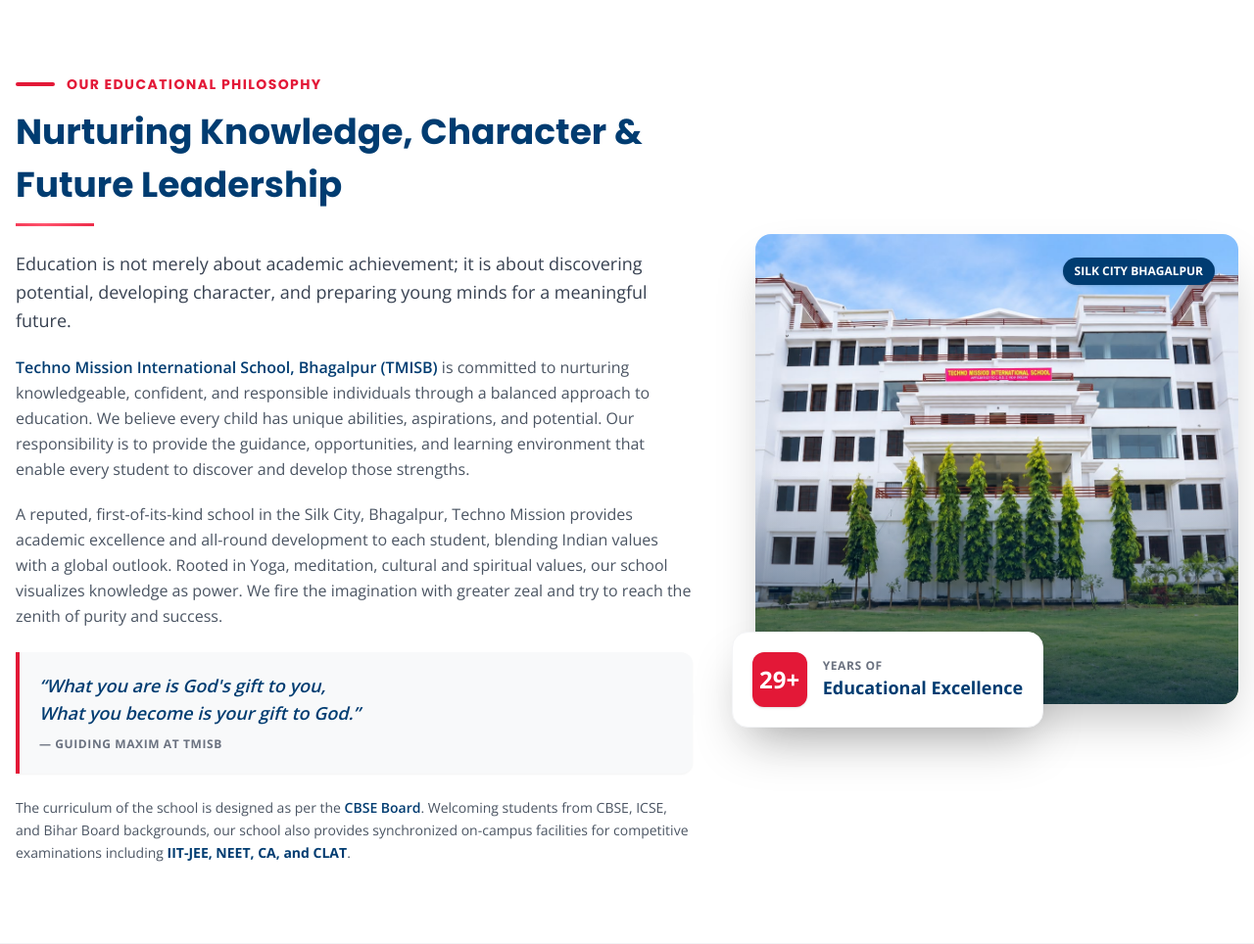
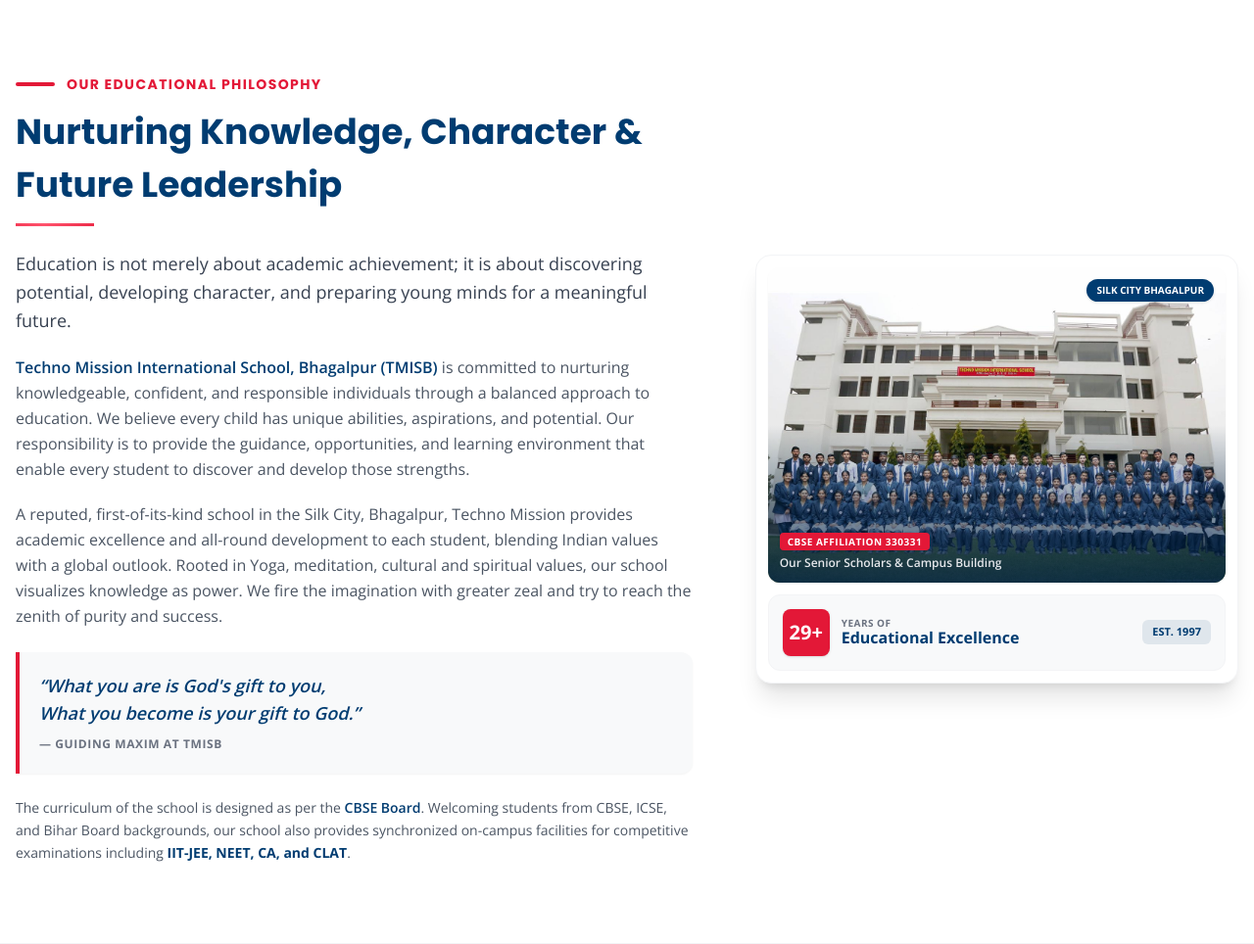
Before and after one commit to Rohith092003/Technomission, a WordPress theme: template wp-theme/tmisb/page-about.php in a window 1280 px wide. Shown: the part 712-1676 px from the top of the page at 98% size. Run offline with PHP 8.4 and a stand-in for WordPress, Linux system fonts and the light colour scheme; the site name, menu and one post (Sample post) are stand-ins, and other content is empty; some libraries are stand-ins or nearby versions; some web fonts are replaced.

Commit message:
Add official Techno Mission students group photo to About Us and Gallery

```diff
--- a/wp-theme/tmisb/functions.php
+++ b/wp-theme/tmisb/functions.php
@@ -878,12 +878,20 @@ function tmisb_auto_seed_gallery() {
 
     $default_photos = array(
         array(
+            'title'    => 'Senior Secondary Scholars & Campus Pride',
+            'caption'  => 'Graduating batch and student leaders proudly photographed in front of the TMISB campus building',
+            'category' => 'campus',
+            'layout'   => 'wide',
+            'image'    => 'assets/images/client-images/techno-mission-group-photo.jpg',
+            'order'    => 1,
+        ),
+        array(
             'title'    => 'Main Campus',
             'caption'  => 'State-of-the-art infrastructure',
             'category' => 'campus',
             'layout'   => 'standard',
             'image'    => 'assets/images/campus-building-front.jpg',
-            'order'    => 1,
+            'order'    => 2,
         ),
         array(
             'title'    => 'Smart Classrooms',
--- a/wp-theme/tmisb/page-about.php
+++ b/wp-theme/tmisb/page-about.php
@@ -68,24 +68,35 @@ get_header();
 
                 <!-- Image & Badge Side -->
                 <div class="w-full lg:w-5/12 relative">
-                    <div class="relative">
-                        <img src="<?php echo get_template_directory_uri(); ?>/assets/images/campus-building-front.jpg" alt="Students at TMISB" class="rounded-2xl shadow-2xl w-full h-[480px] object-cover">
-                        <div class="absolute inset-0 rounded-2xl bg-gradient-to-t from-primaryDark/80 via-transparent to-transparent"></div>
+                    <div class="relative bg-white rounded-2xl p-3 shadow-xl border border-gray-100 group">
+                        <div class="relative rounded-xl overflow-hidden shadow-sm aspect-[16/11]">
+                            <img src="<?php echo get_template_directory_uri(); ?>/assets/images/client-images/techno-mission-group-photo.jpg" alt="Techno Mission International School Students & Campus" class="w-full h-full object-cover object-top transition duration-500 group-hover:scale-[1.02]">
+                            <div class="absolute inset-0 bg-gradient-to-t from-primaryDark/85 via-transparent to-transparent"></div>
 
-                        <!-- Floating Badge -->
-                        <div class="absolute -bottom-6 -left-6 bg-white p-5 rounded-2xl shadow-2xl border border-gray-100 hidden sm:flex items-center gap-4">
-                            <div class="w-14 h-14 rounded-xl bg-secondary text-white flex items-center justify-center text-2xl font-bold shadow">
-                                29+
+                            <!-- Badges on photo -->
+                            <div class="absolute top-3 right-3 bg-primary text-white text-[10px] font-bold uppercase px-2.5 py-1 rounded-full shadow">
+                                Silk City Bhagalpur
                             </div>
-                            <div>
-                                <p class="text-xs text-gray-500 font-bold uppercase tracking-wider">Years of</p>
-                                <p class="text-lg font-bold text-primary">Educational Excellence</p>
+                            <div class="absolute bottom-3 left-3 right-3 text-white">
+                                <span class="bg-secondary text-white text-[10px] font-bold uppercase tracking-wider px-2 py-0.5 rounded shadow">CBSE Affiliation 330331</span>
+                                <p class="text-xs font-semibold text-gray-200 mt-1">Our Senior Scholars &amp; Campus Building</p>
                             </div>
                         </div>
 
-                        <!-- Secondary Tag -->
-                        <div class="absolute top-6 right-6 bg-primary text-white text-xs font-bold uppercase px-3 py-1.5 rounded-full shadow">
-                            Silk City Bhagalpur
+                        <!-- Floating Badge -->
+                        <div class="mt-3 bg-lightBg p-3.5 rounded-xl border border-gray-100 flex items-center justify-between gap-4">
+                            <div class="flex items-center gap-3">
+                                <div class="w-12 h-12 rounded-lg bg-secondary text-white flex items-center justify-center text-xl font-bold shadow text-white">
+                                    29+
+                                </div>
+                                <div>
+                                    <p class="text-[10px] text-gray-500 font-bold uppercase tracking-wider leading-none">Years of</p>
+                                    <p class="text-base font-bold text-primary leading-tight">Educational Excellence</p>
+                                </div>
+                            </div>
+                            <span class="bg-primary/10 text-primary text-[11px] font-bold uppercase px-2.5 py-1 rounded-md">
+                                Est. 1997
+                            </span>
                         </div>
                     </div>
                 </div>
```
Also changed, not shown: about.html (+24 -13 lines), gallery.html (+10 -0 lines), generate_wp_theme.js (+9 -1 lines), wp-theme/tmisb/page-gallery.php (+10 -0 lines), assets/images/client-images/school-students-batch.jpg (added), assets/images/client-images/techno mission group photo.jpeg (added), assets/images/client-images/techno-mission-group-photo.jpg (added), wp-theme/tmisb/assets/images/client-images/school-students-batch.jpg (added), wp-theme/tmisb/assets/images/client-images/techno mission group photo.jpeg (added), wp-theme/tmisb/assets/images/client-images/techno-mission-group-photo.jpg (added), 1 other file.
